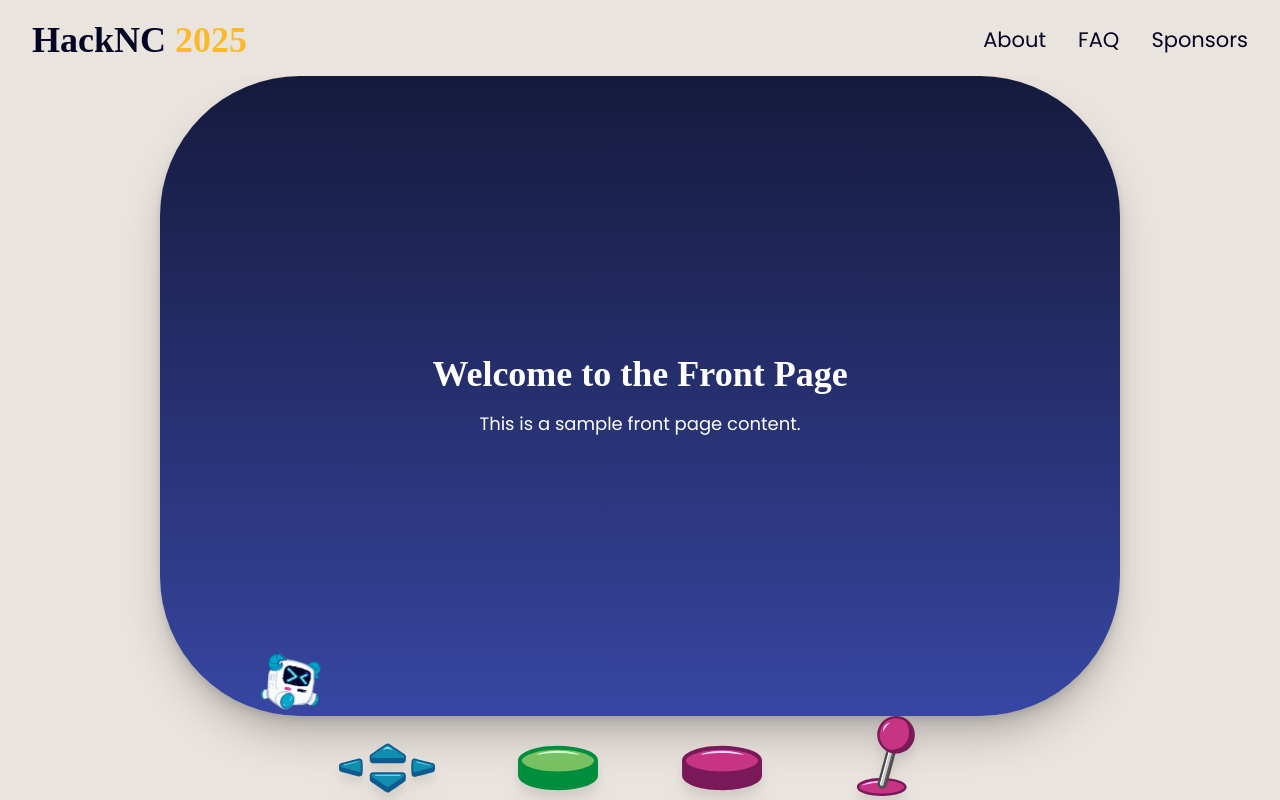
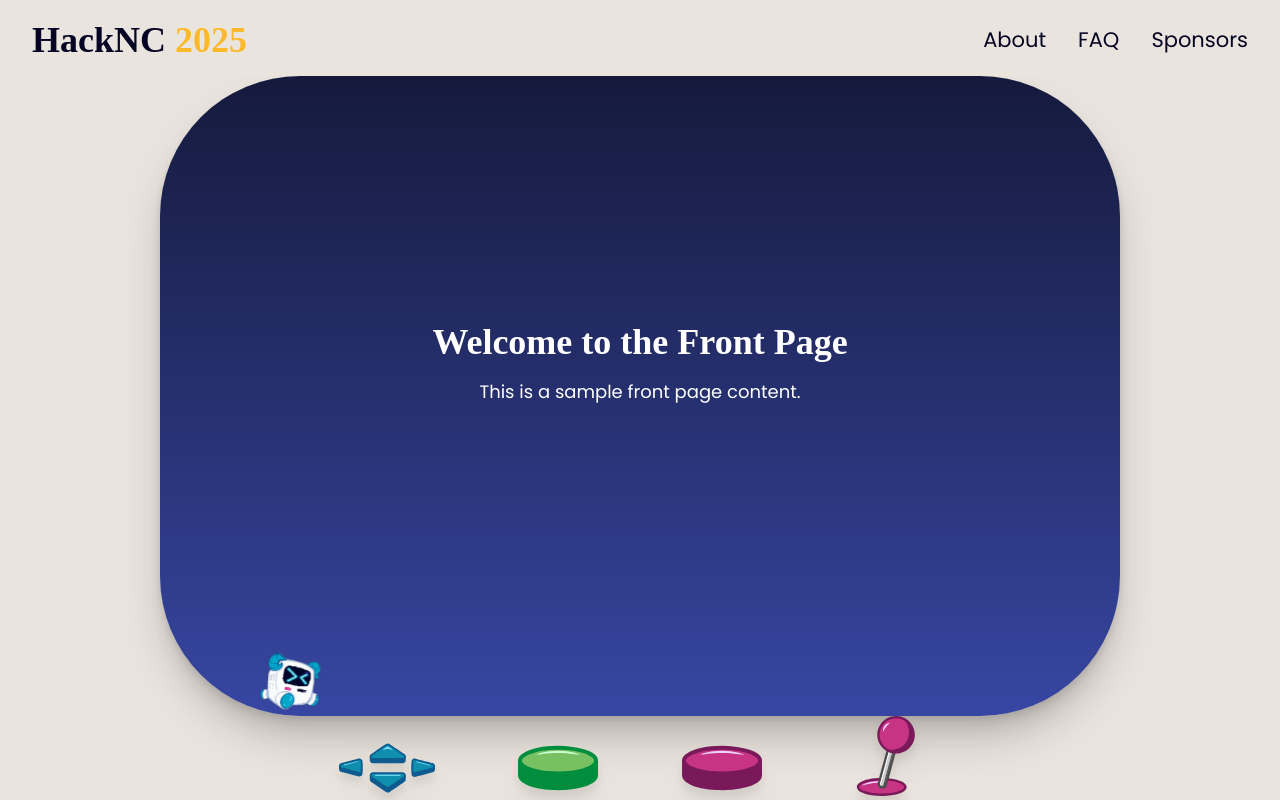
Before and after one commit to HackNC/fall2025, a React (Vite) app: page / in a window 1280 px wide. Built offline with nearby package versions, Linux system fonts and the light colour scheme; a web font is replaced by a local one.

Commit message:
Add padding property to section wrappers to leave room for scroll bar

```diff
--- a/src/Main Website/MainWeb.tsx
+++ b/src/Main Website/MainWeb.tsx
@@ -26,7 +26,7 @@ const ScreenWrapper: React.FC<React.PropsWithChildren<{}>> = ({ children }) => {
 
 const SectionWrapper: React.FC<React.PropsWithChildren<{}>> = ({ children }) => {
   return (
-    <section className="w-[var(--arcade-w)] h-[var(--arcade-h)] flex flex-shrink-0 items-center justify-center bg-transparent px-4">
+    <section className="w-[var(--arcade-w)] h-[var(--arcade-h)] flex flex-shrink-0 items-center justify-center bg-transparent pb-16">
       {children}
     </section>
   );
```
